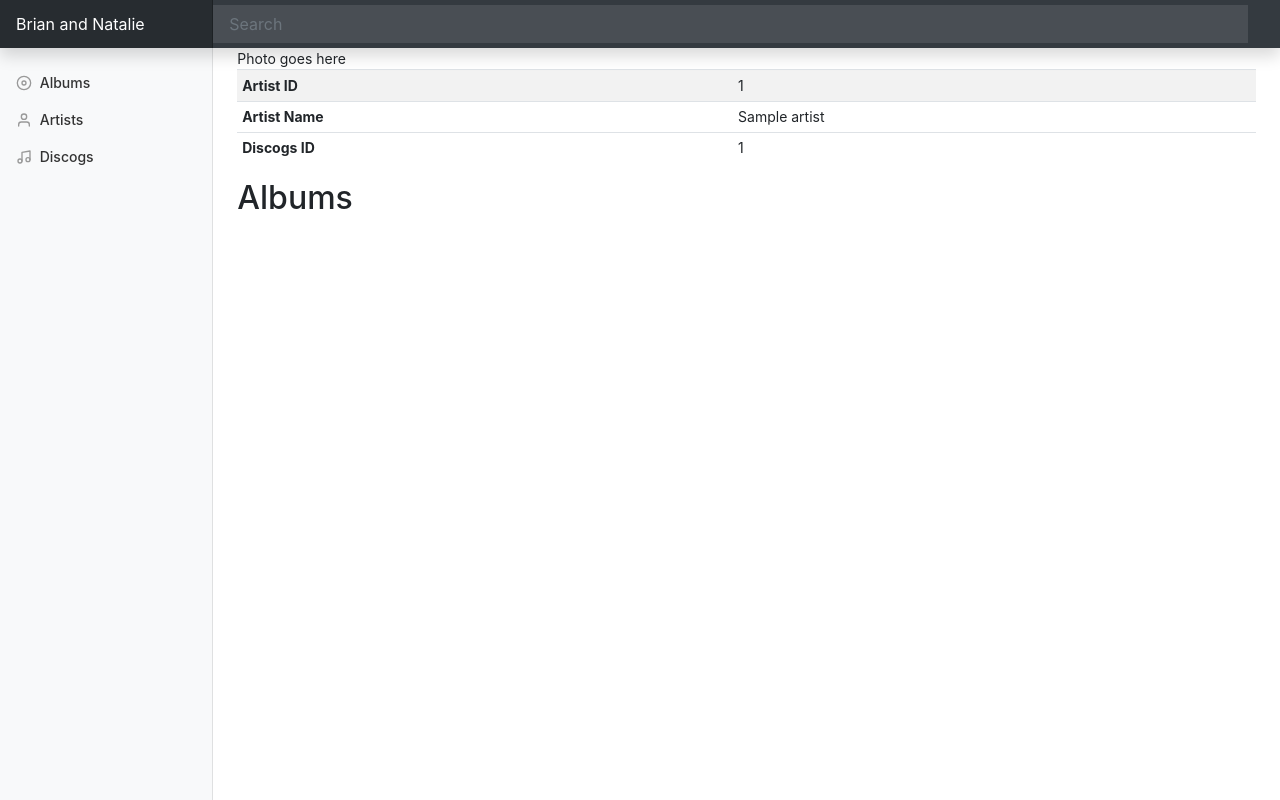
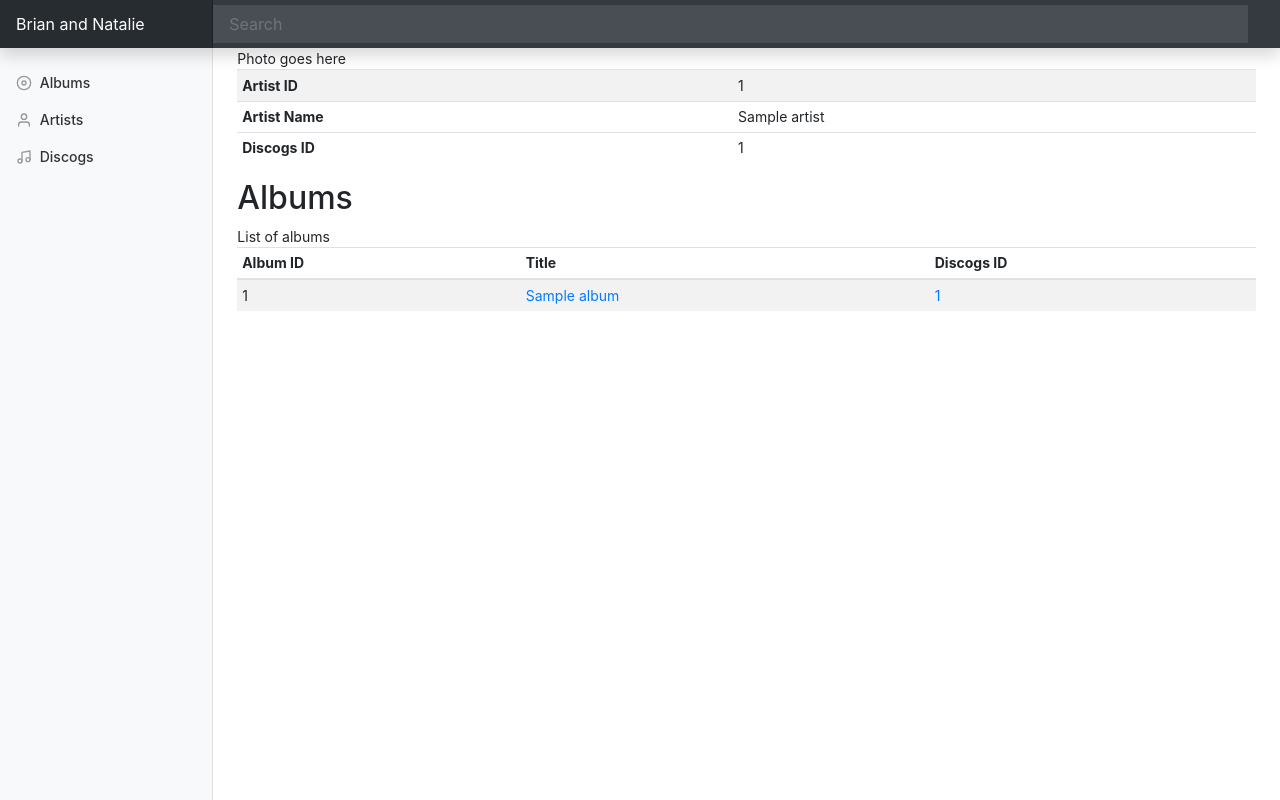
Before and after one commit to bhsuarez/vinyls, a Flask app: template app/templates/artist.html in a window 1280 px wide. Run offline with Flask 2, Linux system fonts and the light colour scheme; the template is opened without the code that fills it: most values are stand-ins (such as "Sample title", 1, 10 or a date in 2020); some libraries are stand-ins or nearby versions.

Commit message:
Updated album and artist templates

```diff
--- a/app/templates/artist.html
+++ b/app/templates/artist.html
@@ -104,6 +104,32 @@
                     {% endfor %}
                 </table>
                 <h2 class="h2">Albums</h2>
+                <table class="table table-striped table-sm">
+                    <thead>
+                    List of albums
+                    <tr>
+                        <th scope="col">Album ID</th>
+                        <th scope="col">Title</th>
+                        <th scope="col">Discogs ID</th>
+<!--                        <th scope="col">Artist ID</th>-->
+<!--                        <th scope="col">Discogs ID</th>-->
+<!--                        <th scope="col">Barcode</th>-->
+                    </tr>
+                    </thead>
+                    {% for album in albums %}
+                    <tr>
+
+                        <td>{{album.album_id}}
+                        </td>
+                        <td><a href="/album/{{album_id}}">{{album.title}}
+                        </td>
+                        <td><a href="https://discogs.com/release/{{album.discogs_id}}">{{album.discogs_id}}</a>
+                        </td>
+
+                    </tr>
+                    {% endfor %}
+                  </table>
+
             </div>
         </main>
     </div>
```
Also changed, not shown: app/templates/album.html (+4 -56 lines).
